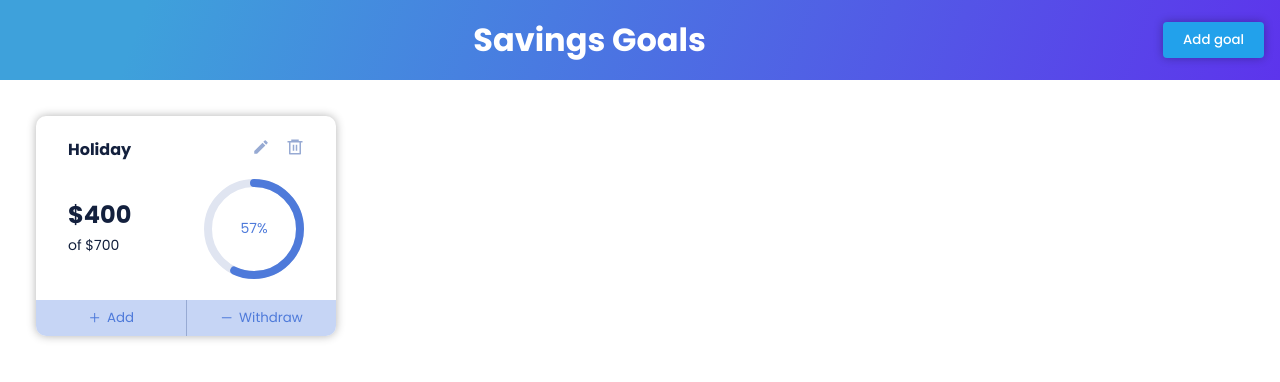
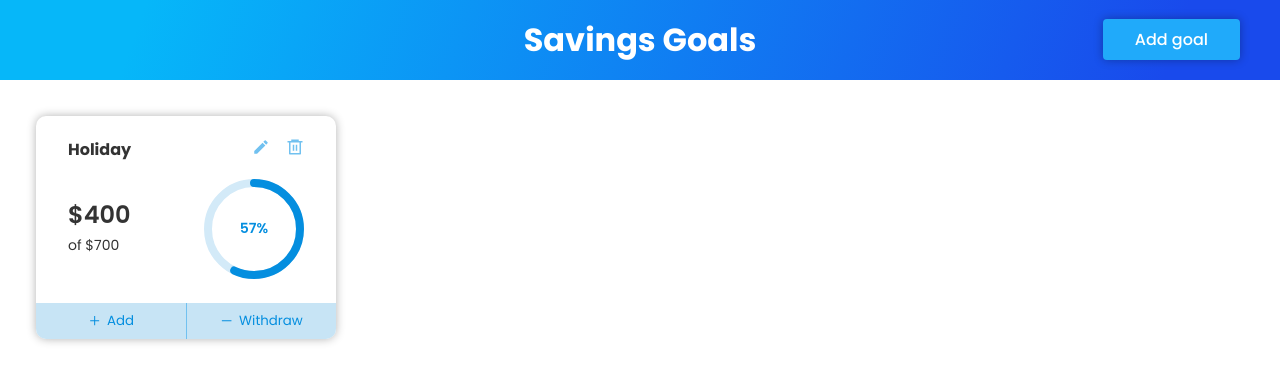
Before and after one commit to MarinGr/savings-goals, a React (Create React App) app: page / in a window 1280 px wide. Shown: the top 382 px of the page. Built offline with nearby package versions, Linux system fonts and the light colour scheme.

Commit message:
change app color palette

```diff
--- a/src/App.css
+++ b/src/App.css
@@ -1,20 +1,18 @@
 :root {
-  --main-bg-image: linear-gradient(
-    109.6deg,
-    rgba(62, 161, 219, 1) 11.2%,
-    rgba(93, 52, 236, 1) 100.2%
-  );
-  --primary-color: #4e7ada;
-  --primary-hover-color: #476dc0;
-  --secondary-color: #c6d5f5;
-  --secondary-hover-color: #b1c4e9;
-  --CTA-color: #22a1eb;
-  --CTA-hover-color: #1a89c9;
-  --primary-text-color: #13203d;
-  --secondary-text-color: #97aad3;
+  --main-bg-image: linear-gradient(109.6deg, #06b7f9 11.2%, #194aec 91.1%);
+  --primary-color: #048edf;
+  --primary-hover-color: #0580c7;
+  --white: #fff;
+  --secondary-color: #c7e4f5;
+  --secondary-hover-color: #a5d6f3;
+  --CTA-color: #20aafa;
+  --CTA-hover-color: #1195e2;
+  --primary-text-color: #333;
+  --secondary-text-color: #71c1f0;
+  --modal-bg-color: rgba(0, 0, 0, 0.5);
   --error-bg-color: #ecbbcb;
   --error-text-color: #b32451;
-  --progress-bar-trail-color: #e0e5f1;
+  --progress-bar-trail-color: #d3eaf8;
   --shadow: 0 0 10px rgba(0, 0, 0, 0.3);
 }
 
--- a/src/components/AddGoalForm.jsx
+++ b/src/components/AddGoalForm.jsx
@@ -110,9 +110,9 @@ const Button = styled.button`
   cursor: pointer;
   border: 1px solid
     ${(props) => (props.save ? "none" : "var(--secondary-color)")};
-  color: ${(props) => (props.save ? "#fff" : "var(--primary-color)")};
+  color: ${(props) => (props.save ? "var(--white)" : "var(--primary-color)")};
   background-color: ${(props) =>
-    props.save ? "var(--primary-color)" : "#fff"};
+    props.save ? "var(--primary-color)" : "var(--white)"};
 
   &:hover {
     background-color: ${(props) =>
--- a/src/components/AddMoney.jsx
+++ b/src/components/AddMoney.jsx
@@ -100,9 +100,9 @@ const Button = styled.button`
   cursor: pointer;
   border: 1px solid
     ${(props) => (props.save ? "none" : "var(--secondary-color)")};
-  color: ${(props) => (props.save ? "#fff" : "var(--primary-color)")};
+  color: ${(props) => (props.save ? "var(--white)" : "var(--primary-color)")};
   background-color: ${(props) =>
-    props.save ? "var(--primary-color)" : "#fff"};
+    props.save ? "var(--primary-color)" : "var(--white)"};
 
   &:hover {
     background-color: ${(props) =>
--- a/src/components/EditGoalForm.jsx
+++ b/src/components/EditGoalForm.jsx
@@ -111,9 +111,9 @@ const Button = styled.button`
   border: 1px solid
     ${(props) => (props.save ? "none" : "var(--secondary-color)")};
   outline: none;
-  color: ${(props) => (props.save ? "#fff" : "var(--primary-color)")};
+  color: ${(props) => (props.save ? "var(--white)" : "var(--primary-color)")};
   background-color: ${(props) =>
-    props.save ? "var(--primary-color)" : "#fff"};
+    props.save ? "var(--primary-color)" : "var(--white)"};
 
   &:hover {
     background-color: ${(props) =>
--- a/src/components/GoalCard.jsx
+++ b/src/components/GoalCard.jsx
@@ -98,7 +98,7 @@ const Header = styled.div`
   display: flex;
   justify-content: space-between;
   align-items: center;
-  font-weight: bold;
+  font-weight: 600;
 `;
 
 const GoalTitle = styled.h4``;
@@ -112,7 +112,7 @@ const Controls = styled.div`
 const ControlsBtn = styled.button`
   border: none;
   outline: none;
-  background-color: #fff;
+  background-color: var(--white);
   color: var(--secondary-text-color);
   font-size: 18px;
   transition: 0.4s ease;
@@ -129,6 +129,7 @@ const GoalDetails = styled.div`
   justify-content: space-between;
   align-items: center;
   gap: 20px;
+  margin-bottom: 40px;
 `;
 
 const AmountInfo = styled.div`
@@ -140,7 +141,7 @@ const AmountInfo = styled.div`
 const Target = styled.p`
   font-size: 24px;
   line-height: 1;
-  font-weight: bold;
+  font-weight: 600;
 `;
 
 const Saved = styled.p`
--- a/src/components/GoalsList.jsx
+++ b/src/components/GoalsList.jsx
@@ -41,13 +41,13 @@ const NoGoalsContainer = styled.div`
   justify-content: center;
   align-items: center;
   font-size: 20px;
-  font-weight: bold;
+  font-weight: 600;
 `;
 
 const Container = styled.div`
   margin: 0 auto;
   max-width: 1440px;
-  background-color: #fff;
+  background-color: var(--white);
   padding: 36px;
   display: flex;
   gap: 36px;
--- a/src/components/Header.jsx
+++ b/src/components/Header.jsx
@@ -27,15 +27,14 @@ const Container = styled.div`
 const HeaderContent = styled.div`
   max-width: 1440px;
   margin: 0 auto;
-  display: flex;
-  justify-content: space-between;
-  align-items: center;
   padding: 16px;
+  text-align: center;
+  position: relative;
 `;
 
 const Title = styled.h1`
   text-align: center;
-  color: white;
+  color: var(--white);
   flex: 1;
 
   @media (max-width: 500px) {
@@ -44,12 +43,16 @@ const Title = styled.h1`
 `;
 
 const AddBtn = styled.button`
-  padding: 8px 20px;
+  position: absolute;
+  right: 40px;
+  bottom: 20px;
+  padding: 8px 32px;
+  font-size: 16px;
   border: none;
   outline: none;
   border-radius: 4px;
   background-color: var(--CTA-color);
-  color: #fff;
+  color: var(--white);
   font-weight: 500;
   box-shadow: var(--shadow);
   transition: 0.3s ease;
--- a/src/components/Modal.jsx
+++ b/src/components/Modal.jsx
@@ -26,7 +26,7 @@ const Container = styled.div`
   display: flex;
   justify-content: center;
   align-items: center;
-  background-color: rgba(0, 0, 0, 0.5);
+  background-color: var(--modal-bg-color);
   color: var(--primary-text-color);
   z-index: 10;
 `;
@@ -34,7 +34,7 @@ const Container = styled.div`
 const Content = styled.div`
   min-width: 320px;
   padding: 16px 24px;
-  background-color: #fff;
+  background-color: var(--white);
   border-radius: 10px;
 `;
 
--- a/src/components/ProgressBar.jsx
+++ b/src/components/ProgressBar.jsx
@@ -20,4 +20,5 @@ export default function ProgressBar({ progress }) {
 const ProgressBarStyled = styled(CircularProgressbar)`
   width: 100px;
   height: 100px;
+  font-weight: 600;
 `;
--- a/src/components/WithdrawMoney.jsx
+++ b/src/components/WithdrawMoney.jsx
@@ -100,9 +100,9 @@ const Button = styled.button`
   cursor: pointer;
   border: 1px solid
     ${(props) => (props.save ? "none" : "var(--secondary-color)")};
-  color: ${(props) => (props.save ? "#fff" : "var(--primary-color)")};
+  color: ${(props) => (props.save ? "var(--white)" : "var(--primary-color)")};
   background-color: ${(props) =>
-    props.save ? "var(--primary-color)" : "#fff"};
+    props.save ? "var(--primary-color)" : "var(--white)"};
 
   &:hover {
     background-color: ${(props) =>
```
